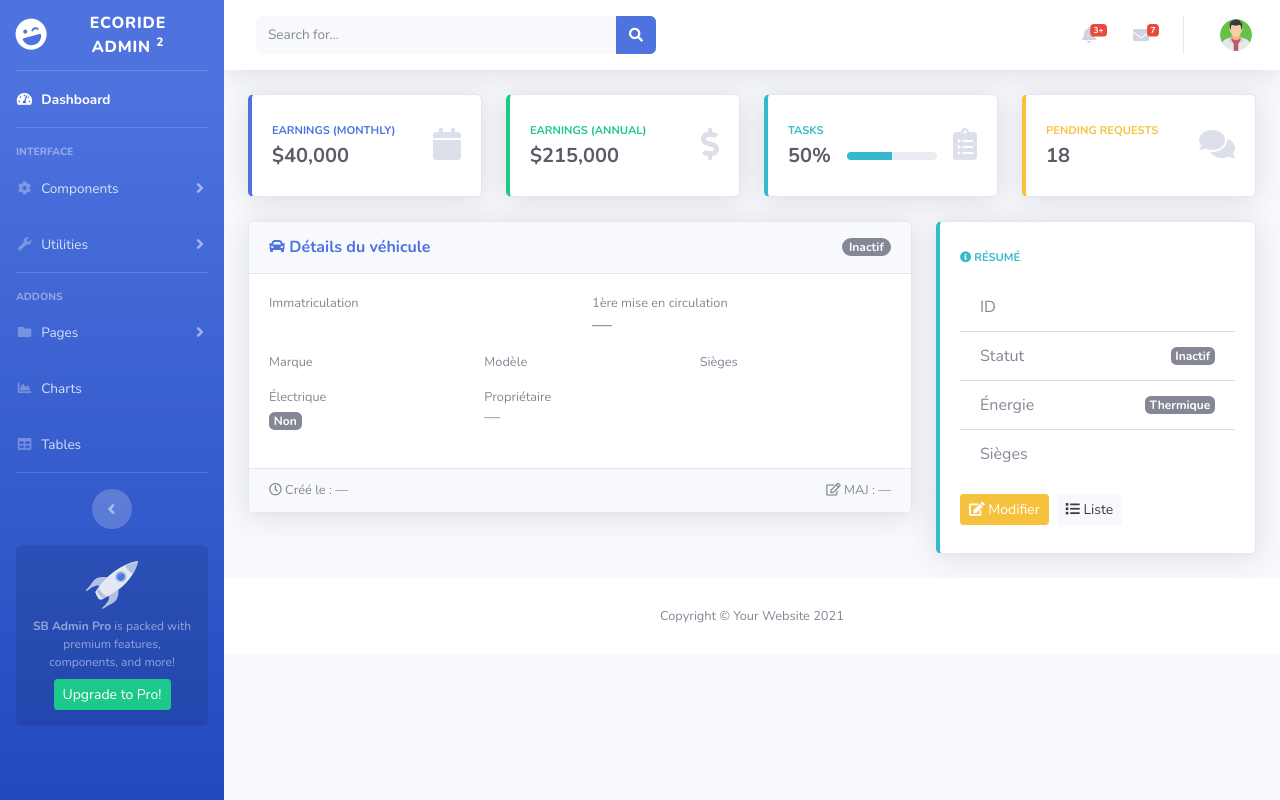
After one commit to Rjaouna/GetEcorideApp, a Symfony app: template templates/admin/dashboard/vehicle/show.html.twig in a window 1280 px wide. The commit adds this page. Run offline with Twig, Linux system fonts and the light colour scheme; the template is opened without the code that fills it, so the values that code supplies are empty; some libraries are stand-ins or nearby versions.

Commit message:
feat(CRUD-Voiture): Crud de l'entity voiture, problème avec le formulaire edit. à revoir après. --- mise en forme des fourmulaire en utilisant les class de ADMIN Dashboard

```diff
--- /dev/null
+++ b/templates/admin/dashboard/_partials/_flash/_flash.html.twig
@@ -0,0 +1,26 @@
+{# templates/_partials/_flash.html.twig #}
+{% set type_to_class = {
+  'success': 'alert-success',
+  'error':   'alert-danger',
+  'danger':  'alert-danger',
+  'warning': 'alert-warning',
+  'info':    'alert-info',
+  'primary': 'alert-primary',
+  'secondary': 'alert-secondary',
+} %}
+
+<div aria-live="polite" aria-atomic="true" style="position: relative;">
+	<div style="position: fixed; top: 1rem; right: 1rem; z-index: 1080; min-width: 280px; max-width: 420px;">
+		{% for label, messages in app.flashes %}
+			{% set alertClass = type_to_class[label]|default('alert-info') %}
+			{% for message in messages %}
+				<div class="alert {{ alertClass }} alert-dismissible fade show shadow" role="alert">
+					{{ message|raw }}
+					<button type="button" class="close" data-dismiss="alert" aria-label="Close">
+						<span aria-hidden="true">&times;</span>
+					</button>
+				</div>
+			{% endfor %}
+		{% endfor %}
+	</div>
+</div>
--- /dev/null
+++ b/templates/admin/dashboard/vehicle/_delete_form.html.twig
@@ -0,0 +1,5 @@
+<form method="post" action="{{ path('app_vehicle_delete', {'id': vehicle.id}) }}" onsubmit="return confirm('Are you sure you want to delete this item?');">
+    <input type="hidden" name="_token" value="{{ csrf_token('delete' ~ vehicle.id) }}">
+<button class="btn btn-danger btn-user">Supprimer ce véhicule</button>
+
+</form>
--- /dev/null
+++ b/templates/admin/dashboard/vehicle/show.html.twig
@@ -0,0 +1,131 @@
+{# templates/vehicle/show.html.twig #}
+{% extends 'template.html.twig' %}
+
+{% block title %}Détails véhicule{% endblock %}
+
+{% block body %}
+
+
+<div class="row">
+  {# Carte principale #}
+  <div class="col-lg-8 mb-4">
+    <div class="card shadow">
+      <div class="card-header py-3 d-flex justify-content-between align-items-center">
+        <h6 class="m-0 font-weight-bold text-primary">
+<i class="fas fa-car"></i>
+Détails du véhicule
+
+        </h6>
+        <span class="badge badge-pill {{ vehicle.isActive ? 'badge-primary' : 'badge-secondary' }}">
+          {{ vehicle.isActive ? 'Actif' : 'Inactif' }}
+        </span>
+      </div>
+
+      <div class="card-body">
+        <div class="row">
+          <div class="col-md-6 mb-3">
+            <div class="small text-muted">Immatriculation</div>
+            <div class="h5 mb-0 font-weight-bold text-gray-900">{{ vehicle.plateNumber }}</div>
+          </div>
+          <div class="col-md-6 mb-3">
+            <div class="small text-muted">1ère mise en circulation</div>
+            <div class="h5 mb-0">
+              {{ vehicle.firstRegistrationAt ? vehicle.firstRegistrationAt|date('d/m/Y') : '—' }}
+            </div>
+          </div>
+
+          <div class="col-md-4 mb-3">
+            <div class="small text-muted">Marque</div>
+            <div class="h6 mb-0">{{ vehicle.brand }}</div>
+          </div>
+          <div class="col-md-4 mb-3">
+            <div class="small text-muted">Modèle</div>
+            <div class="h6 mb-0">{{ vehicle.model }}</div>
+          </div>
+          <div class="col-md-4 mb-3">
+            <div class="small text-muted">Sièges</div>
+            <div class="h6 mb-0">{{ vehicle.seats }}</div>
+          </div>
+
+          <div class="col-md-4 mb-3">
+            <div class="small text-muted">Électrique</div>
+            {% if vehicle.isElectric %}
+              <span class="badge badge-success"><i class="fas fa-bolt"></i> Oui</span>
+            {% else %}
+              <span class="badge badge-secondary">Non</span>
+            {% endif %}
+          </div>
+
+          <div class="col-md-4 mb-3">
+            <div class="small text-muted">Propriétaire</div>
+            <div class="h6 mb-0">
+              {% if vehicle.owner is defined and vehicle.owner %}
+                <i class="fas fa-user"></i>
+                {{ vehicle.owner.pseudo ?? vehicle.owner.email }}
+              {% else %}
+                —
+              {% endif %}
+            </div>
+          </div>
+        </div>
+      </div>
+
+      <div class="card-footer d-flex justify-content-between">
+        <small class="text-muted">
+          <i class="far fa-clock"></i>
+          Créé le :
+          {{ vehicle.createdAt ? vehicle.createdAt|date('d/m/Y H:i') : '—' }}
+        </small>
+        <small class="text-muted">
+          <i class="far fa-edit"></i>
+          MAJ :
+          {{ vehicle.updatedAt ? vehicle.updatedAt|date('d/m/Y H:i') : '—' }}
+        </small>
+      </div>
+    </div>
+  </div>
+
+  {# Carte “Résumé rapide” #}
+  <div class="col-lg-4 mb-4">
+    <div class="card border-left-info shadow h-100 py-2">
+      <div class="card-body">
+        <div class="text-xs font-weight-bold text-info text-uppercase mb-3">
+          <i class="fas fa-info-circle"></i> Résumé
+        </div>
+
+        <ul class="list-group list-group-flush">
+          <li class="list-group-item d-flex justify-content-between align-items-center">
+            ID
+            <span class="badge badge-light">{{ vehicle.id }}</span>
+          </li>
+          <li class="list-group-item d-flex justify-content-between align-items-center">
+            Statut
+            <span class="badge {{ vehicle.isActive ? 'badge-primary' : 'badge-secondary' }}">
+              {{ vehicle.isActive ? 'Actif' : 'Inactif' }}
+            </span>
+          </li>
+          <li class="list-group-item d-flex justify-content-between align-items-center">
+            Énergie
+            <span class="badge {{ vehicle.isElectric ? 'badge-success' : 'badge-secondary' }}">
+              {{ vehicle.isElectric ? 'Électrique' : 'Thermique' }}
+            </span>
+          </li>
+          <li class="list-group-item d-flex justify-content-between align-items-center">
+            Sièges
+            <span class="badge badge-info">{{ vehicle.seats }}</span>
+          </li>
+        </ul>
+
+        <div class="mt-3 d-flex">
+          <a href="{{ path('app_vehicle_edit', {'id': vehicle.id}) }}" class="btn btn-warning btn-sm mr-2">
+            <i class="fas fa-edit"></i> Modifier
+          </a>
+          <a href="{{ path('app_vehicle_index') }}" class="btn btn-light btn-sm">
+            <i class="fas fa-list"></i> Liste
+          </a>
+        </div>
+      </div>
+    </div>
+  </div>
+</div>
+{% endblock %}
--- a/templates/template.html.twig
+++ b/templates/template.html.twig
@@ -4,80 +4,61 @@
 		<meta charset="utf-8">
 		<meta http-equiv="X-UA-Compatible" content="IE=edge">
 		<meta name="viewport" content="width=device-width, initial-scale=1, shrink-to-fit=no">
-<meta name="description" content="">
-<meta name="author" content="">
 
 		<title>SB Admin 2 - Dashboard</title>
 
-<!-- Custom fonts for this template-->
+		{# DataTables CSS #}
+		<link
+		href="{{ asset('dashboard/vendor/datatables/dataTables.bootstrap4.min.css') }}" rel="stylesheet">
+
+		{# Fonts & SB Admin CSS #}
 		<link href="{{ asset('dashboard/vendor/fontawesome-free/css/all.min.css') }}" rel="stylesheet" type="text/css">
+		<link href="https://fonts.googleapis.com/css?family=Nunito:200,200i,300,300i,400,400i,600,600i,700,700i,800,800i,900,900i" rel="stylesheet">
+		<link href="{{ asset('dashboard/css/sb-admin-2.min.css') }}" rel="stylesheet">
+	</head>
 
+	<body id="page-top">
+		<div id="wrapper">
+			{{ include('admin/dashboard/_partials/_sidebar/_sidebar.html.twig') }}
 
-<link
-href="https://fonts.googleapis.com/css?family=Nunito:200,200i,300,300i,400,400i,600,600i,700,700i,800,800i,900,900i" rel="stylesheet">
+			<div id="content-wrapper" class="d-flex flex-column">
+				<div id="content">
+					{{ include('admin/dashboard/_partials/_nav/_nav.html.twig') }}
 
-<!-- Custom styles for this template-->
-<link href="{{ asset('dashboard/css/sb-admin-2.min.css') }}" rel="stylesheet">
+					<div class="container-fluid">
+						{{ include('admin/dashboard/_partials/_blocs/_blocs.html.twig') }}
+
+						{# Contenu de page #}
+
+{{ include('admin/dashboard/_partials/_flash/_flash.html.twig') }}
+
+						{% block body %}{% endblock %}
+					</div>
 
 
 
-	</head>
-<body
-	id="page-top">
-
-	<!-- Page Wrapper -->
-	<div id="wrapper">
-	<!-- Sidebar -->
-{{ include('admin/dashboard/_partials/_sidebar/_sidebar.html.twig') }}
-
-<!-- Content Wrapper -->
-<div
-	id="content-wrapper" class="d-flex flex-column">
-
-	<!-- Main Content -->
-	<div id="content">
-
-{{ include('admin/dashboard/_partials/_nav/_nav.html.twig') }}
-
-
-<!-- Begin Page Content -->
-<div class="container-fluid">
-  <!-- Page Heading -->
-                    <div class="d-sm-flex align-items-center justify-content-between mb-4">
-                        <h1 class="h3 mb-0 text-gray-800">Dashboard</h1>
-                        <a href="#" class="d-none d-sm-inline-block btn btn-sm btn-primary shadow-sm"><i
-                                class="fas fa-download fa-sm text-white-50"></i> Generate Report</a>
+				{{ include('admin/dashboard/_partials/_footer/_footer.html.twig') }}
+			</div>
 		</div>
 
-
-{{ include('admin/dashboard/_partials/_blocs/_blocs.html.twig') }}
-
-
-
-
-		{% block body %}{% endblock %}
-{{ include('admin/dashboard/_partials/_footer/_footer.html.twig') }}
-
-
-
-		<!-- Bootstrap core JavaScript-->
 		{# jQuery et Bootstrap #}
 		 <script src="{{ asset('dashboard/vendor/jquery/jquery.min.js') }}"></script>
 		 <script src="{{ asset('dashboard/vendor/bootstrap/js/bootstrap.bundle.min.js') }}"></script>
 
-{# Core plugin JavaScript #}
+		{# Core plugin #}
 		 <script src="{{ asset('dashboard/vendor/jquery-easing/jquery.easing.min.js') }}"></script>
 
-{# Scripts custom SB Admin 2 #}
+		{# SB Admin 2 #}
 		 <script src="{{ asset('dashboard/js/sb-admin-2.min.js') }}"></script>
 
-{# Plugins de page #}
+		{# Chart.js (optionnel) #}
 		 <script src="{{ asset('dashboard/vendor/chart.js/Chart.min.js') }}"></script>
-
-{# Scripts custom de page #}
 		 <script src="{{ asset('dashboard/js/demo/chart-area-demo.js') }}"></script>
 		 <script src="{{ asset('dashboard/js/demo/chart-pie-demo.js') }}"></script>
 
+		 <script src="{{ asset('dashboard/vendor/datatables/jquery.dataTables.min.js') }}"></script>
+		 <script src="{{ asset('dashboard/vendor/datatables/dataTables.bootstrap4.min.js') }}"></script>
 
-	</body>
-</html>
+		{% block javascripts %}
+	{% endblock %}
+</body></html>
```
Also changed, not shown: src/Controller/Admin/Vehicle/VehicleController.php (added, +66 -0 lines), src/Form/VehicleType.php (added, +43 -0 lines), templates/admin/dashboard/vehicle/_form.html.twig (added, +59 -0 lines), templates/admin/dashboard/vehicle/edit.html.twig (added, +24 -0 lines), templates/admin/dashboard/vehicle/index.html.twig (added, +128 -0 lines). Lines whose indentation alone changed are shown as unchanged.
